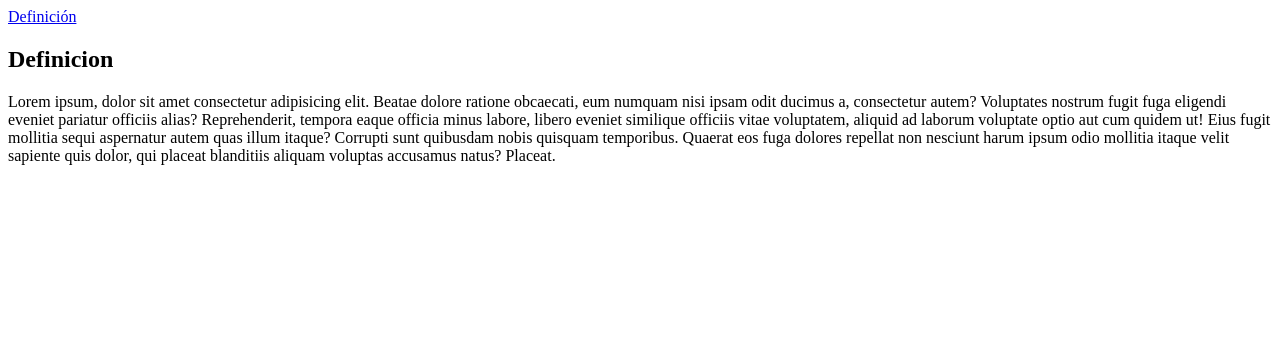
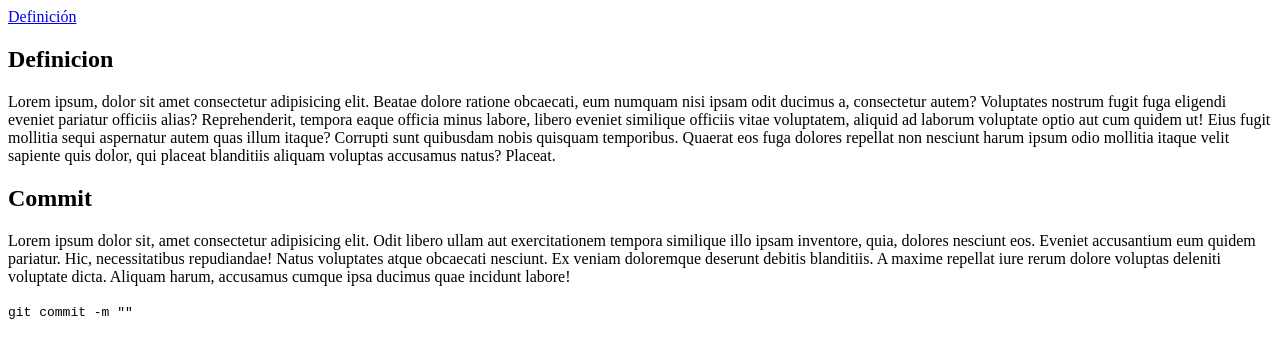
Before and after one commit to lucianocastr/cFS2202-Repositorios, a plain HTML site: page index.html in a window 1280 px wide. Drawn offline with Linux system fonts and the light colour scheme.

Commit message:
add new section commit

```diff
--- a/index.html
+++ b/index.html
@@ -19,6 +19,15 @@
             Reprehenderit, tempora eaque officia minus labore, libero eveniet similique officiis vitae voluptatem, aliquid ad laborum voluptate optio aut cum quidem ut! Eius fugit mollitia sequi aspernatur autem quas illum itaque?
             Corrupti sunt quibusdam nobis quisquam temporibus. Quaerat eos fuga dolores repellat non nesciunt harum ipsum odio mollitia itaque velit sapiente quis dolor, qui placeat blanditiis aliquam voluptas accusamus natus? Placeat.</p>
         </section>
+
+        <section>
+            <h1>Commit</h1>
+            <p>Lorem ipsum dolor sit, amet consectetur adipisicing elit. Odit libero ullam aut exercitationem tempora similique illo ipsam inventore, quia, dolores nesciunt eos. Eveniet accusantium eum quidem pariatur. Hic, necessitatibus repudiandae!
+            Natus voluptates atque obcaecati nesciunt. Ex veniam doloremque deserunt debitis blanditiis. A maxime repellat iure rerum dolore voluptas deleniti voluptate dicta. Aliquam harum, accusamus cumque ipsa ducimus quae incidunt labore!</p>
+                <code>
+                    git commit -m "<mensaje>"
+                </code>
+        </section>
     </main>
 </body>
 </html>
```
